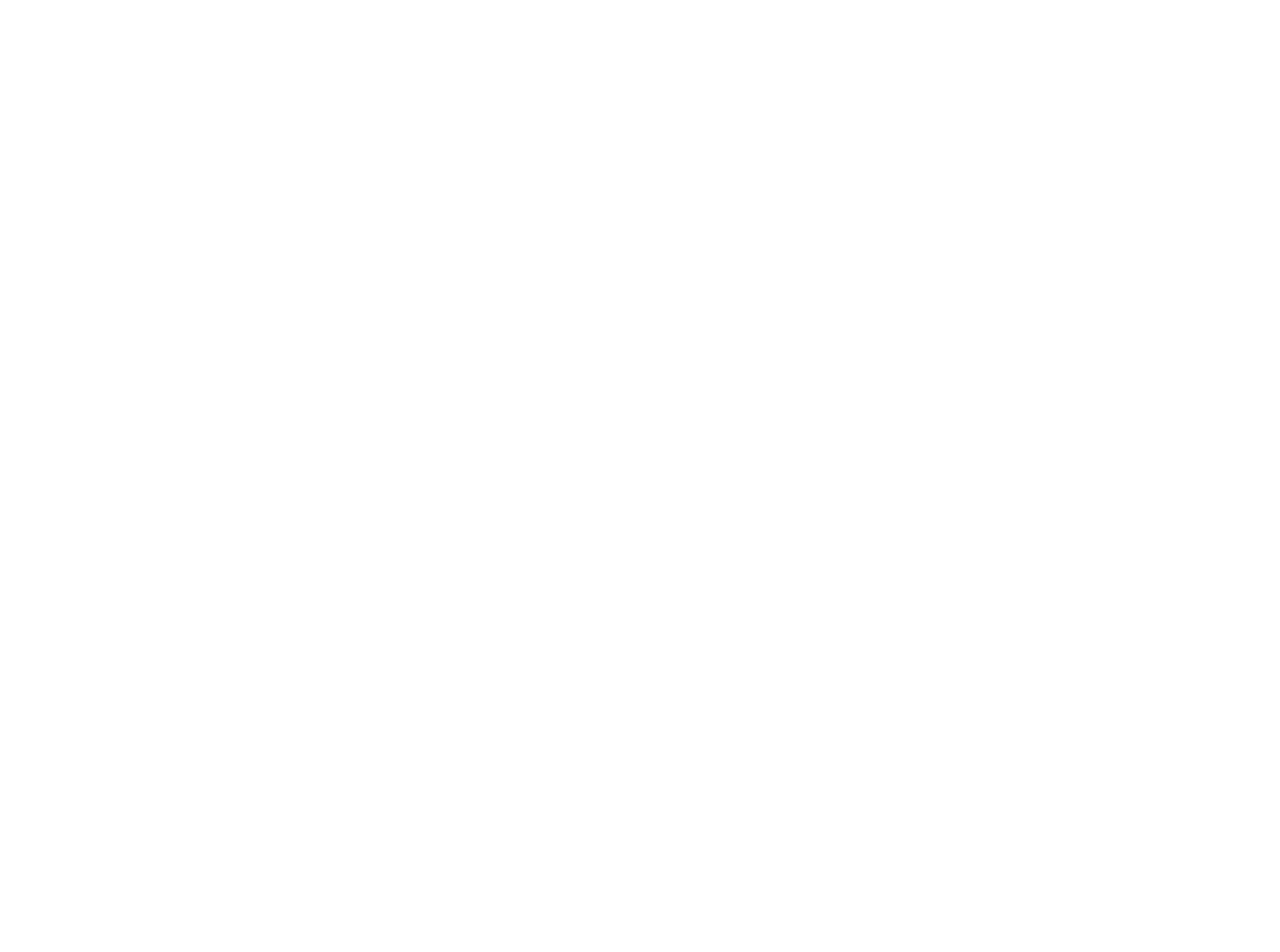
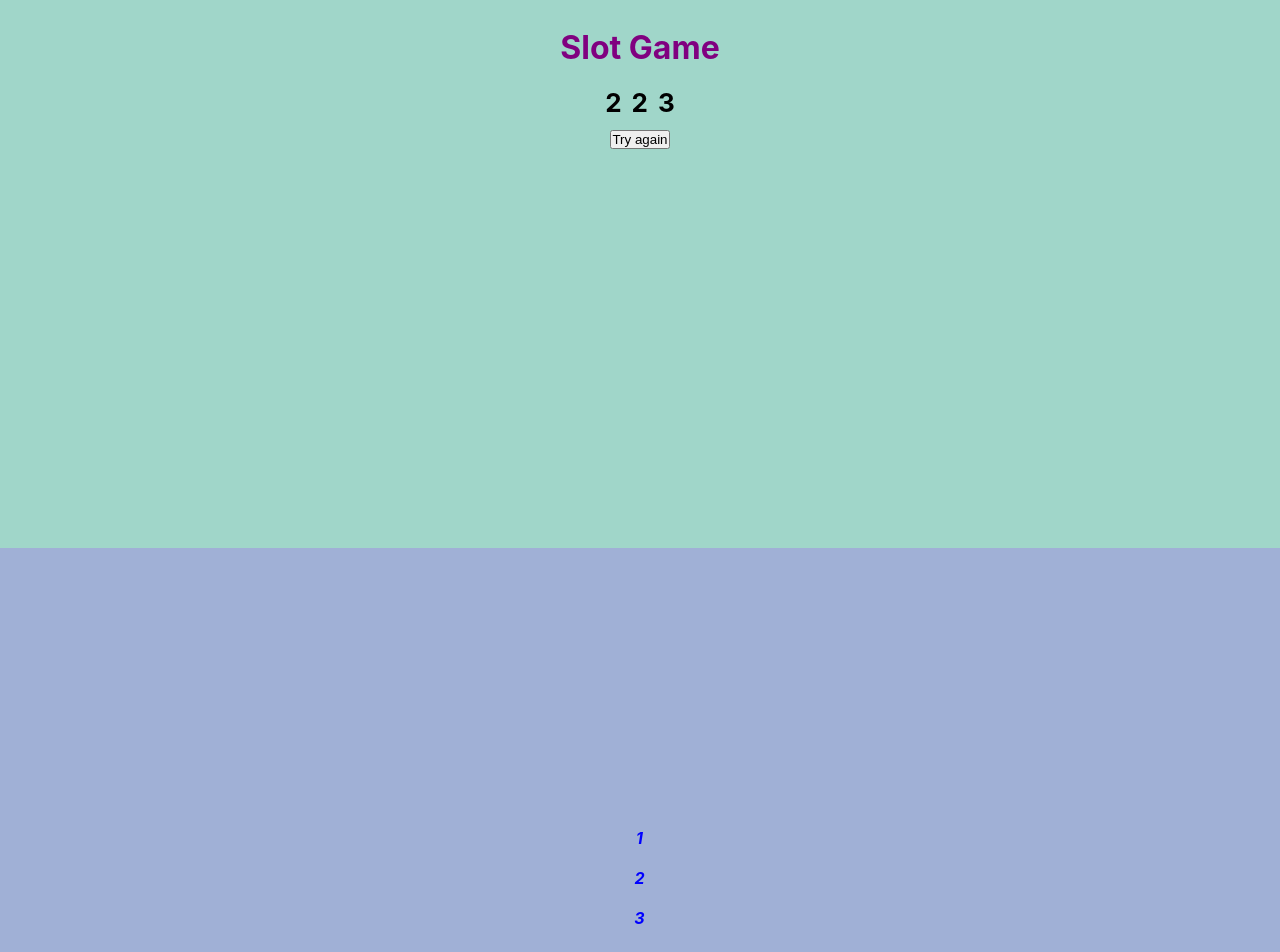
Before and after one commit to giangarof98/react_test, a React (Create React App) app: page / in a window 1280 px wide. Shown: the part 1860-2812 px from the top of the page. Before the commit the page ends 1608 px from the top, so only its background shows below. Built offline with nearby package versions, Linux system fonts and the light colour scheme.

Commit message:
react style/conditionals test

```diff
--- /dev/null
+++ b/src/components/Section3.js
@@ -0,0 +1,35 @@
+import '../style/Section3.css'
+export default function Section3(props){
+    console.log(props)
+
+    const rollDie1 = Math.floor(Math.random() * 3) + 1;
+    const rollDie2 = Math.floor(Math.random() * 3) + 1;
+    const rollDie3 = Math.floor(Math.random() * 3) + 1;
+
+    const ifWinner = rollDie1 === rollDie2 && rollDie2 === rollDie3
+    const winnerStyle = {color: ifWinner ? 'yellow' : null}
+
+    return(
+        <div className='body'>
+            <div className='top'>
+                <h1 style={{color: props.color}}>{props.text}</h1>
+                <div className='bottom'>
+                    <div className='bottom-top' style={winnerStyle}>
+                        <div className='rolls'>
+                            <p>{rollDie1}</p>
+                            <p>{rollDie2}</p>
+                            <p>{rollDie3}</p>
+                        </div>
+
+                        {ifWinner && <h3 style={{color:props.winner}}>Winner</h3>}
+
+                    </div>
+                    <div className='btn-bottom'>
+                        <button>Try again</button>
+                    </div>
+                </div>
+            </div>
+
+        </div>
+    )
+}
--- /dev/null
+++ b/src/components/Section4.js
@@ -0,0 +1,23 @@
+import '../style/Section4.css'
+export default function Section4({arr, color}){
+
+    // console.log(props.arr)
+
+    // first way
+    // const arr = props.arr.map(n => <li>{n}</li>)
+    return(
+        <div className='body2'>
+            <ul className='ul'>
+                {/* first way */}
+                {/* {arr} */}
+
+                {/* both approach are good enough */}
+
+                {/* React way */}
+                {arr.map((a) => (
+                    <li style={{color}}>{a}</li>
+                ))}
+            </ul>
+        </div>
+    )
+}
--- a/src/main/Main.js
+++ b/src/main/Main.js
@@ -1,12 +1,17 @@
 import Nav from "../components/Nav"
 import Section from "../components/Section"
 import Section2 from "../components/Section2"
+import Section3 from "../components/Section3"
+import Section4 from "../components/Section4"
+
 export default function Main(){
     return(
         <>
             <Nav lists={{list1:'About', list2:'AskeMe', list3:'Contact'}}/>
             <Section />
             <Section2 msg={{msg1:'More to Discover', msg2:'More To Learn'}}/>
+            <Section3 text='Slot Game' color='purple' winner='green'/>
+            <Section4 arr={['1','2','3']} color='blue'/>
         </>
     )
 }
--- /dev/null
+++ b/src/style/Section3.css
@@ -0,0 +1,38 @@
+.body{
+    background-color: rgb(160, 214, 201);
+    width: 100%;
+    height: 100vh;
+}
+
+.top{
+    display: flex;
+    flex-direction: column;
+    justify-content: center;
+    position: relative;
+    top: 35vh;
+    text-align: center;
+
+    gap: 20px;
+
+}
+
+.bottom{
+    display: flex;
+    flex-direction: column;
+    justify-content: center;
+    gap: 10px;
+}
+
+.bottom-top{
+    display: flex;
+    flex-direction: column;
+}
+
+.rolls{
+    font-size: 26px;
+    font-weight: bolder;
+    display: flex;
+    flex-direction: row;
+    justify-content: center;
+    gap: 10px;
+}
--- /dev/null
+++ b/src/style/Section4.css
@@ -0,0 +1,17 @@
+.body2{
+    background-color: rgb(160, 176, 214);
+    width: 100%;
+    height: 100vh;
+}
+
+.ul{
+    display: flex;
+    flex-direction: column;
+    justify-content: center;
+    position: relative;
+    top: 35vh;
+    text-align: center;
+
+    gap: 20px;
+
+}
```
